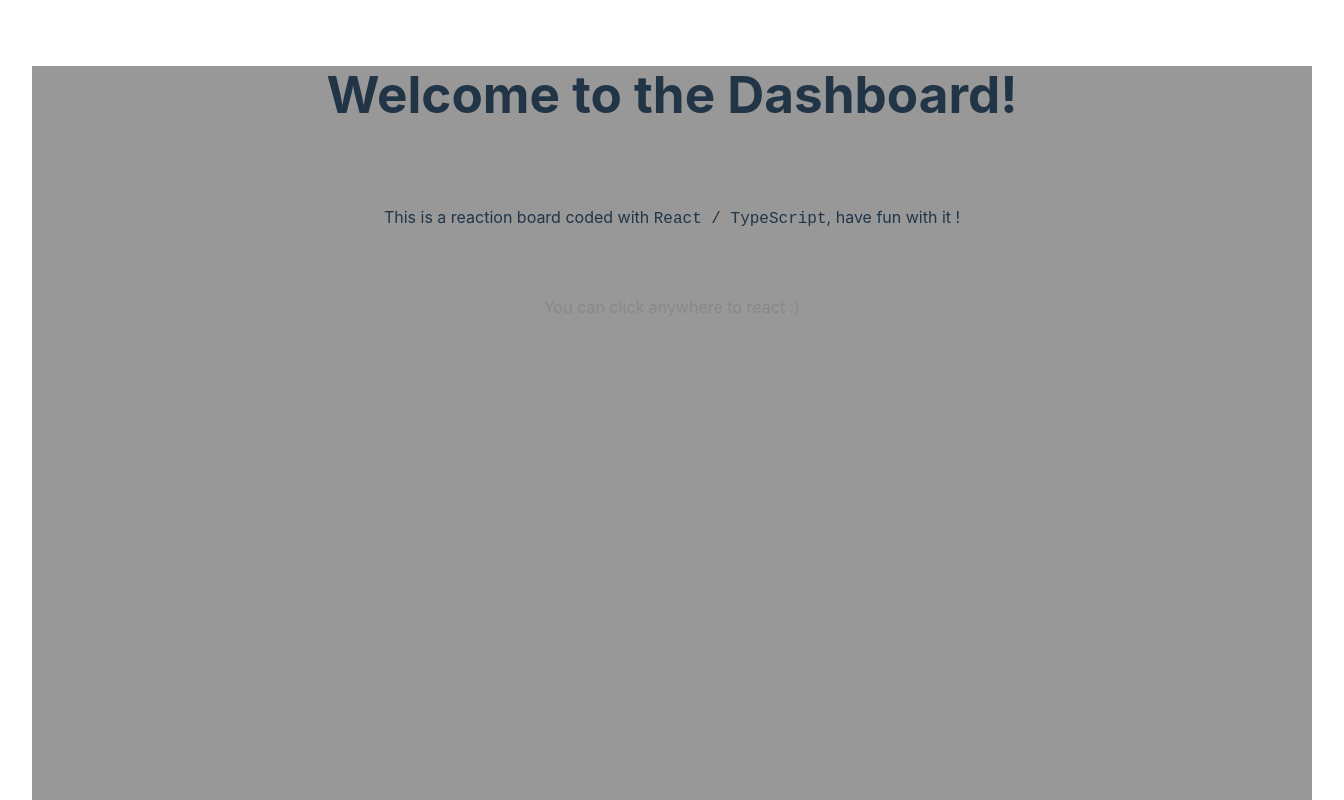
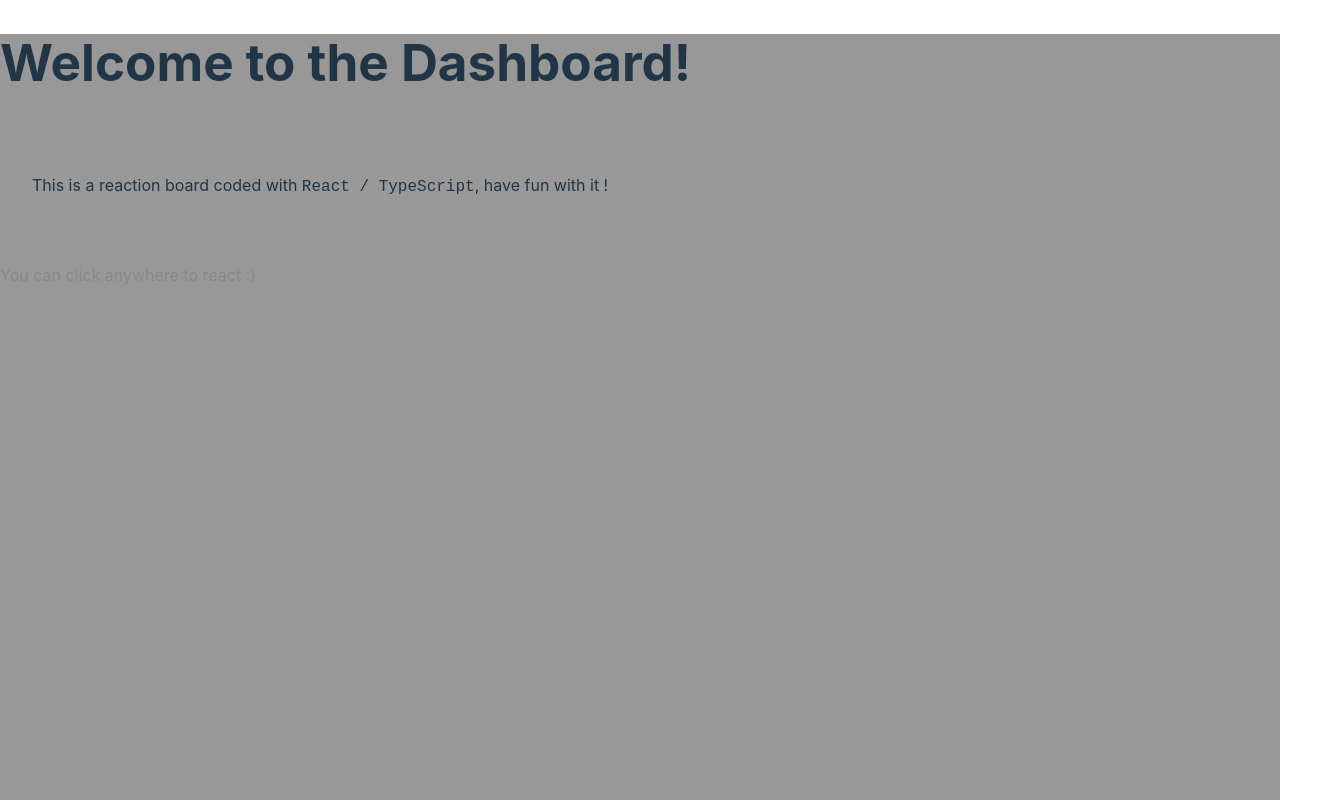
Before and after one commit to Madorakkusu/ViteJS-React-TS-ESLint-Template, a React (Vite) app: page / in a window 1280 px wide. Shown: the top 800 px of the page, 1344 px wide, since content can reach past the window. Built offline with nearby package versions, Linux system fonts and the light colour scheme.

Commit message:
Removes useless CSS from Init

```diff
--- a/src/App.css
+++ b/src/App.css
@@ -1,40 +1,6 @@
-#root {
-  max-width: 1280px;
-  margin: 0 auto;
-  padding: 2rem;
-  text-align: center;
-}
-
 .app {
   height: 100vh;
   width: 100vw;
-}
-
-.logo {
-  height: 6em;
-  padding: 1.5em;
-  will-change: filter;
-}
-.logo:hover {
-  filter: drop-shadow(0 0 2em #646cffaa);
-}
-.logo.react:hover {
-  filter: drop-shadow(0 0 2em #61dafbaa);
-}
-
-@keyframes logo-spin {
-  from {
-    transform: rotate(0deg);
-  }
-  to {
-    transform: rotate(360deg);
-  }
-}
-
-@media (prefers-reduced-motion: no-preference) {
-  a:nth-of-type(2) .logo {
-    animation: logo-spin infinite 20s linear;
-  }
 }
 
 .card {
```
